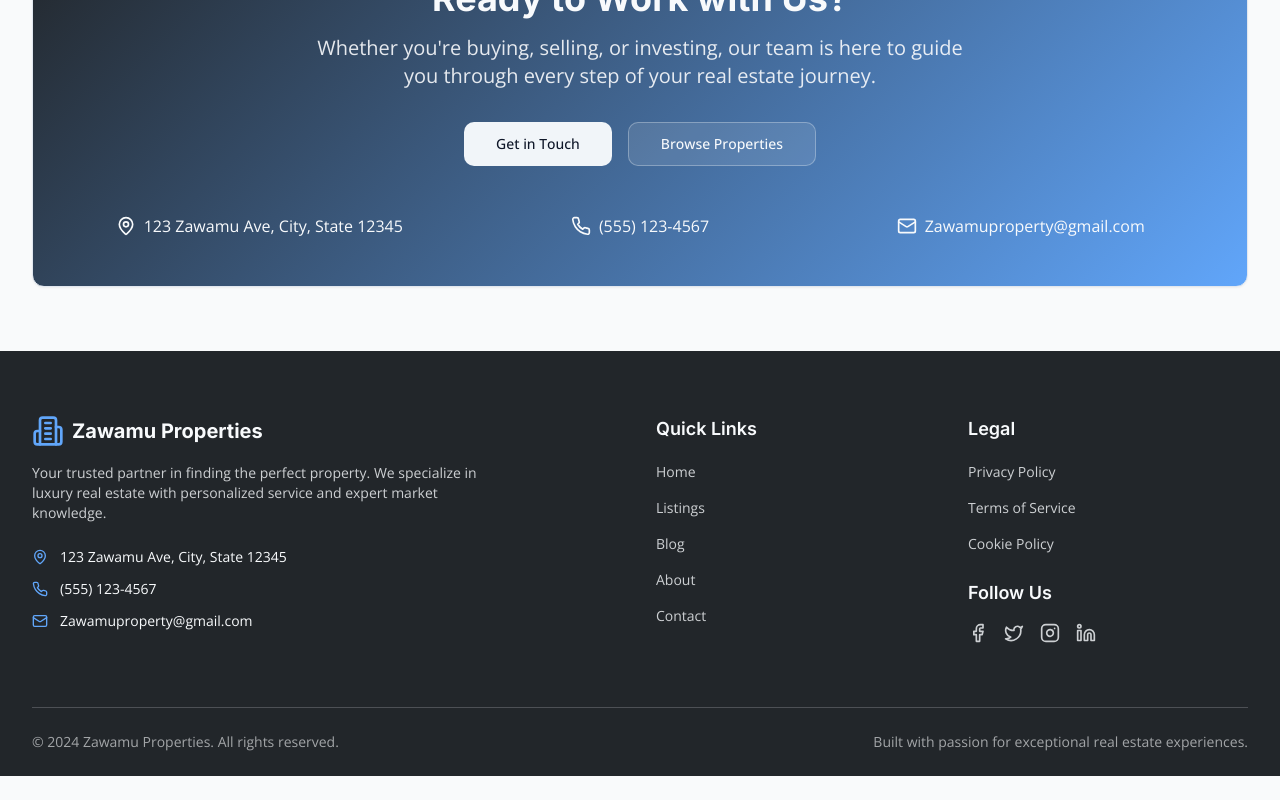
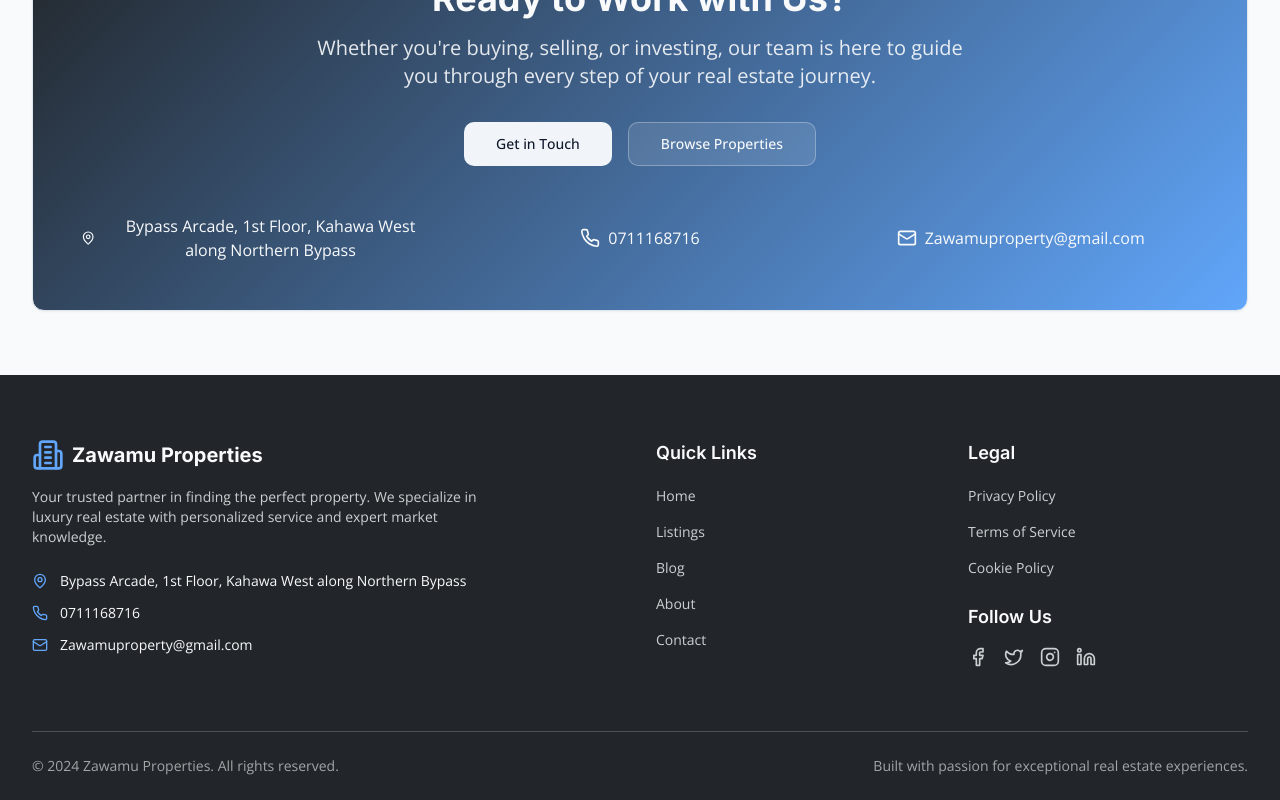
Before and after one commit to b3nzuk3/zawamuProperties-frontEnd, a React (Vite) app: page /about in a window 1280 px wide. Shown: the part 2692-3492 px from the top of the page. Before the commit the page ends 3468 px from the top, so only its background shows below. Built offline with nearby package versions, Linux system fonts and the light colour scheme; no server answers.

Commit message:
updated contacts

```diff
--- a/src/components/layout/Footer.tsx
+++ b/src/components/layout/Footer.tsx
@@ -54,12 +54,12 @@ export default function Footer() {
                 <div className="flex items-center space-x-3">
                   <MapPin className="h-4 w-4 text-accent" />
                   <span className="text-sm">
-                    123 Zawamu Ave, City, State 12345
+                    Bypass Arcade, 1st Floor, Kahawa West along Northern Bypass
                   </span>
                 </div>
                 <div className="flex items-center space-x-3">
                   <Phone className="h-4 w-4 text-accent" />
-                  <span className="text-sm">(555) 123-4567</span>
+                  <span className="text-sm">0711168716</span>
                 </div>
                 <div className="flex items-center space-x-3">
                   <Mail className="h-4 w-4 text-accent" />
--- a/src/pages/About.tsx
+++ b/src/pages/About.tsx
@@ -299,11 +299,11 @@ export default function About() {
               <div className="mt-12 grid grid-cols-1 md:grid-cols-3 gap-6 text-center">
                 <div className="flex items-center justify-center space-x-2">
                   <MapPin className="h-5 w-5" />
-                  <span>123 Zawamu Ave, City, State 12345</span>
+                  <span>Bypass Arcade, 1st Floor, Kahawa West along Northern Bypass</span>
                 </div>
                 <div className="flex items-center justify-center space-x-2">
                   <Phone className="h-5 w-5" />
-                  <span>(555) 123-4567</span>
+                  <span>0711168716</span>
                 </div>
                 <div className="flex items-center justify-center space-x-2">
                   <Mail className="h-5 w-5" />
--- a/src/pages/Contact.tsx
+++ b/src/pages/Contact.tsx
@@ -18,13 +18,13 @@ const contactInfo = [
   {
     icon: MapPin,
     title: 'Visit Our Office',
-    details: ['123 Real Estate Ave', 'City, State 12345'],
+    details: ['Bypass Arcade', '1st Floor, Kahawa West along Northern Bypass'],
     action: 'Get Directions',
   },
   {
     icon: Phone,
     title: 'Call Us',
-    details: ['(555) 123-4567', 'Mon-Fri 9AM-6PM'],
+    details: ['0711168716', 'Mon-Fri 9AM-6PM'],
     action: 'Call Now',
   },
   {
@@ -210,7 +210,7 @@ export default function Contact() {
                       onChange={(e) =>
                         handleInputChange('phone', e.target.value)
                       }
-                      placeholder="(555) 123-4567"
+                      placeholder="0711168716"
                     />
                   </div>
                   <div>
@@ -312,7 +312,7 @@ export default function Contact() {
                     <MapPin className="h-12 w-12 text-accent mx-auto mb-2" />
                     <p className="text-muted-foreground">Interactive Map</p>
                     <p className="text-sm text-muted-foreground">
-                      123 Zawamu Ave, City, State
+                      Bypass Arcade, 1st Floor, Kahawa West along Northern Bypass
                     </p>
                   </div>
                 </div>
@@ -387,7 +387,7 @@ export default function Contact() {
                     className="border-accent text-accent hover:bg-accent hover:text-accent-foreground"
                   >
                     <Phone className="h-4 w-4 mr-2" />
-                    (555) 123-4567
+                    0711168716
                   </Button>
                 </CardContent>
               </Card>
```
